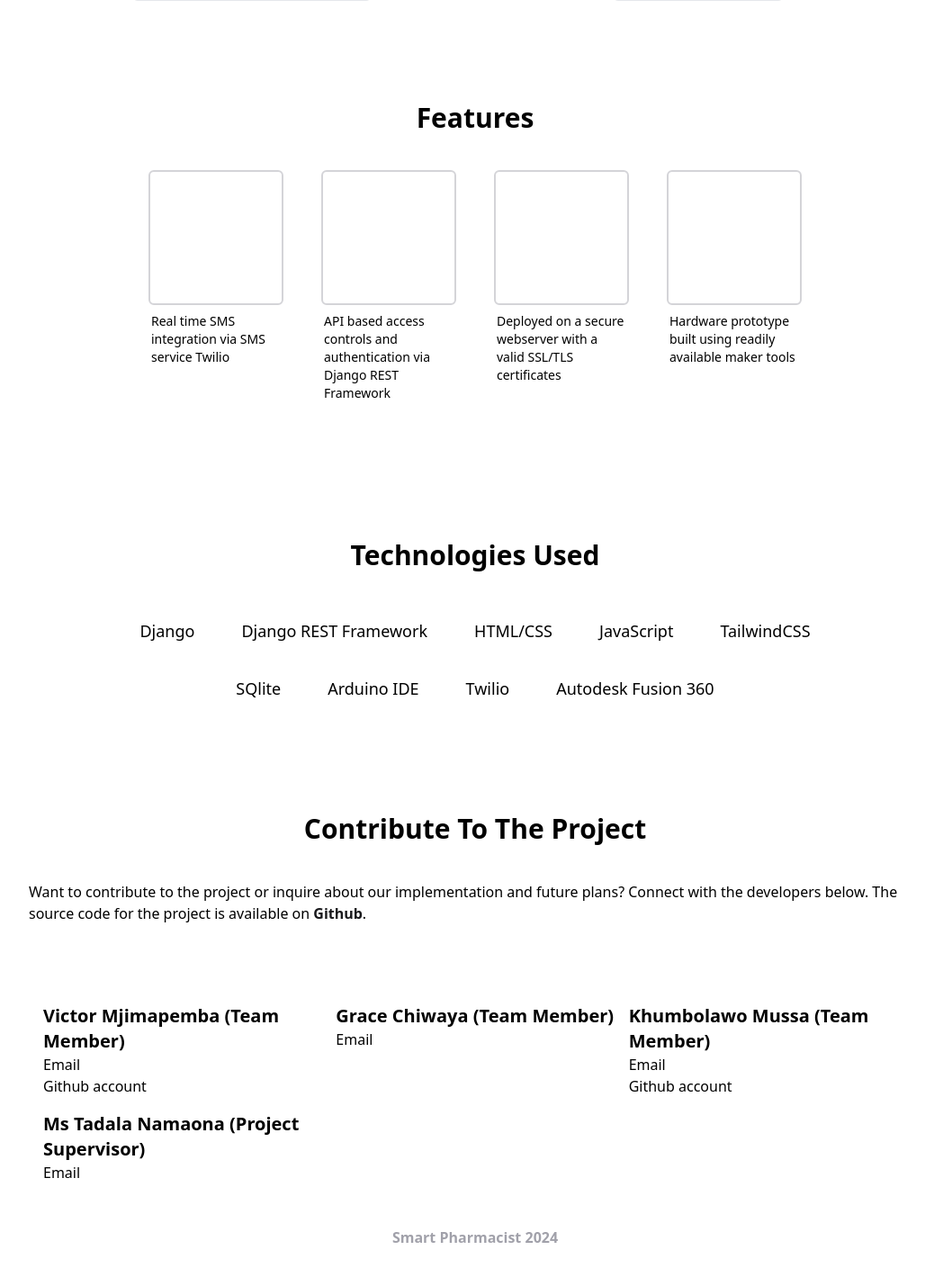
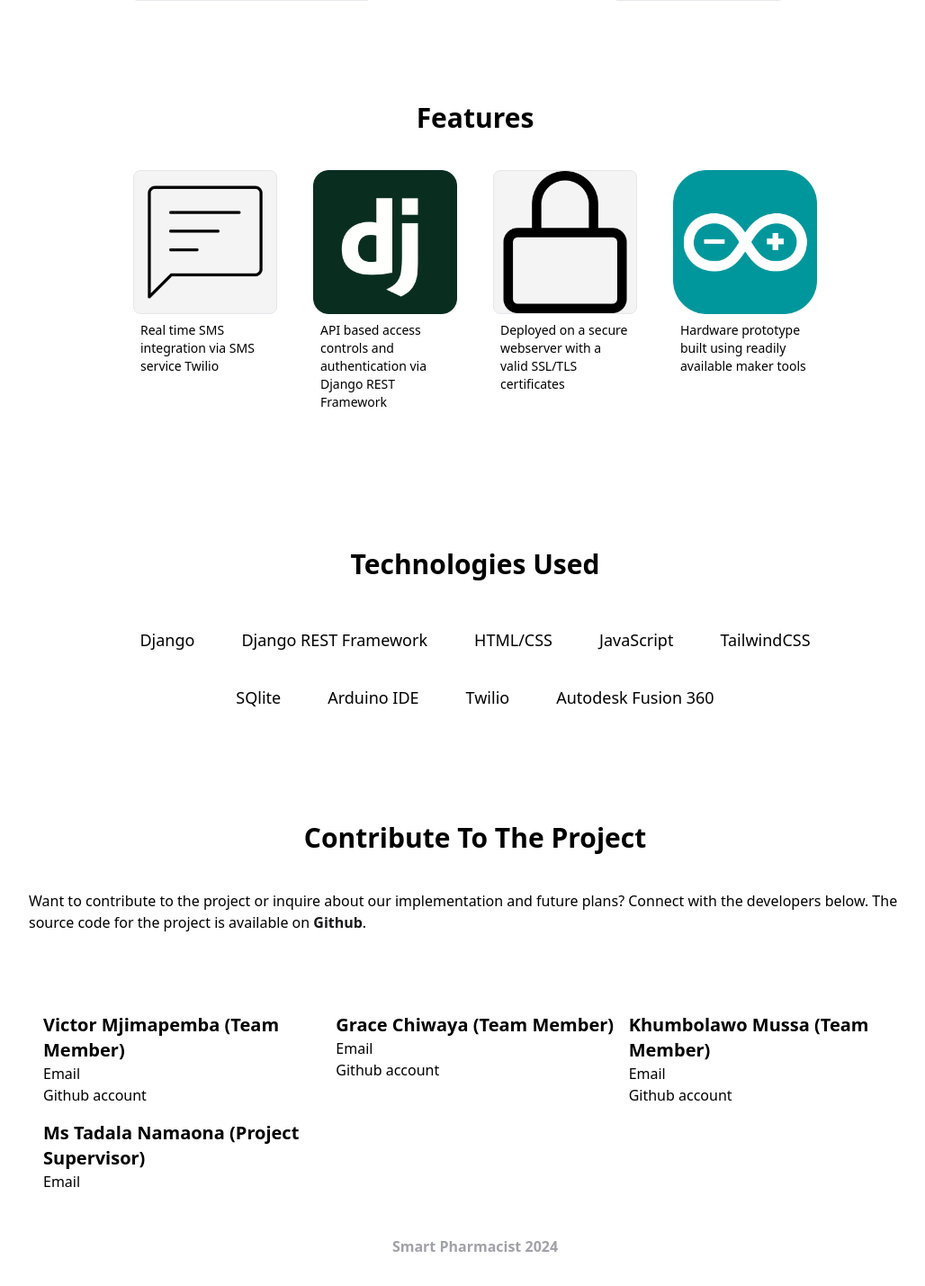
Before and after one commit to Victor-M16/Smart-Pharmacist, a Django app: template smartpharmacist/core/templates/core/index.html in a window 1280 px wide. Shown: the part 867-2296 px from the top of the page at 90% size, without its empty margins (112-1140 px from the left). Before the commit the page ends 2248 px from the top, so only its background shows below. Run offline with Django 3.2, Linux system fonts and the light colour scheme; the template is opened without the code that fills it, so the values that code supplies are empty; some libraries are stand-ins or nearby versions.

Commit message:
style: :lipstick: add static files to landing page

```diff
--- a/smartpharmacist/core/templates/core/index.html
+++ b/smartpharmacist/core/templates/core/index.html
@@ -88,22 +88,26 @@
       <div class="flex flex-col my-8 p-10 justify-center items-center border-0 rounded-md dark:bg-zinc-50/10">
         <h1 class="mb-10 text-3xl font-black dark:text-zinc-200">Features</h1>
         {% comment %}cards div{% endcomment %}
-        <div class="flex justify-center items-baseline md:justify-between flex-wrap gap-8">
+        <div class="flex justify-center items-baseline md:justify-between flex-wrap gap-10">
           {% comment %}a singular card{% endcomment %}
           <div class="flex flex-col justify-center items-center h-auto w-40">
-            <div class="h-[150px] w-[150px] border-2 rounded-md border-zinc-300"></div>
+            <img src="{% static 'images/sms-1.png' %}" alt="sms-logo" class="bg-zinc-100 h-auto w-full border rounded-lg" />
+
             <p class="p-2 text-sm dark:text-zinc-300">Real time SMS integration via SMS service Twilio</p>
           </div>
           <div class="flex flex-col justify-center items-center h-auto w-40">
-            <div class="h-[150px] w-[150px] border-2 rounded-md border-zinc-300"></div>
+            <img src="{% static 'images/django.png' %}" alt="django-logo" class="h-auto w-full border-0 rounded-sm" />
+
             <p class="p-2 text-sm dark:text-zinc-300">API based access controls and authentication via Django REST Framework</p>
           </div>
           <div class="flex flex-col justify-center items-center h-auto w-40">
-            <div class="h-[150px] w-[150px] border-2 rounded-md border-zinc-300"></div>
+            <img src="{% static 'images/lock.png' %}" alt="https" class="bg-zinc-100 h-auto w-full border rounded-lg" />
+
             <p class="p-2 text-sm dark:text-zinc-300">Deployed on a secure webserver with a valid SSL/TLS certificates</p>
           </div>
           <div class="flex flex-col justify-center items-center h-auto w-40">
-            <div class="h-[150px] w-[150px] border-2 rounded-md border-zinc-300"></div>
+            <img src="{% static 'images/arduino.png' %}" alt="arduino" class="h-auto w-full" />
+
             <p class="p-2 text-sm dark:text-zinc-300">Hardware prototype built using readily available maker tools</p>
           </div>
         </div>
@@ -148,7 +152,10 @@
         <div>
           <p class="text-xl font-bold dark:text-zinc-300">Grace Chiwaya (Team Member)</p>
           <p class="dark:text-zinc-400 dark:hover:text-zinc-100 transition">
-            <a href="#">Email</a>
+            <a href="gracechiwaya3@gmail.com">Email</a>
+          </p>
+          <p class="dark:text-zinc-400 dark:hover:text-zinc-100 transition">
+            <a href="https://github.com/GraceChiwaya">Github account</a>
           </p>
         </div>
         <div>
@@ -163,7 +170,7 @@
         <div>
           <p class="text-xl font-bold dark:text-zinc-300">Ms Tadala Namaona (Project Supervisor)</p>
           <p class="dark:text-zinc-400 dark:hover:text-zinc-100 transition">
-            <a href="#">Email</a>
+            <a href="tadalanamaona@mubas.ac.mw">Email</a>
           </p>
         </div>
       </div>
```
Also changed, not shown: smartpharmacist/core/static/images/arduino.png (added), smartpharmacist/core/static/images/django.png (added), smartpharmacist/core/static/images/lock.png (added), smartpharmacist/core/static/images/sms-1.png (added).
